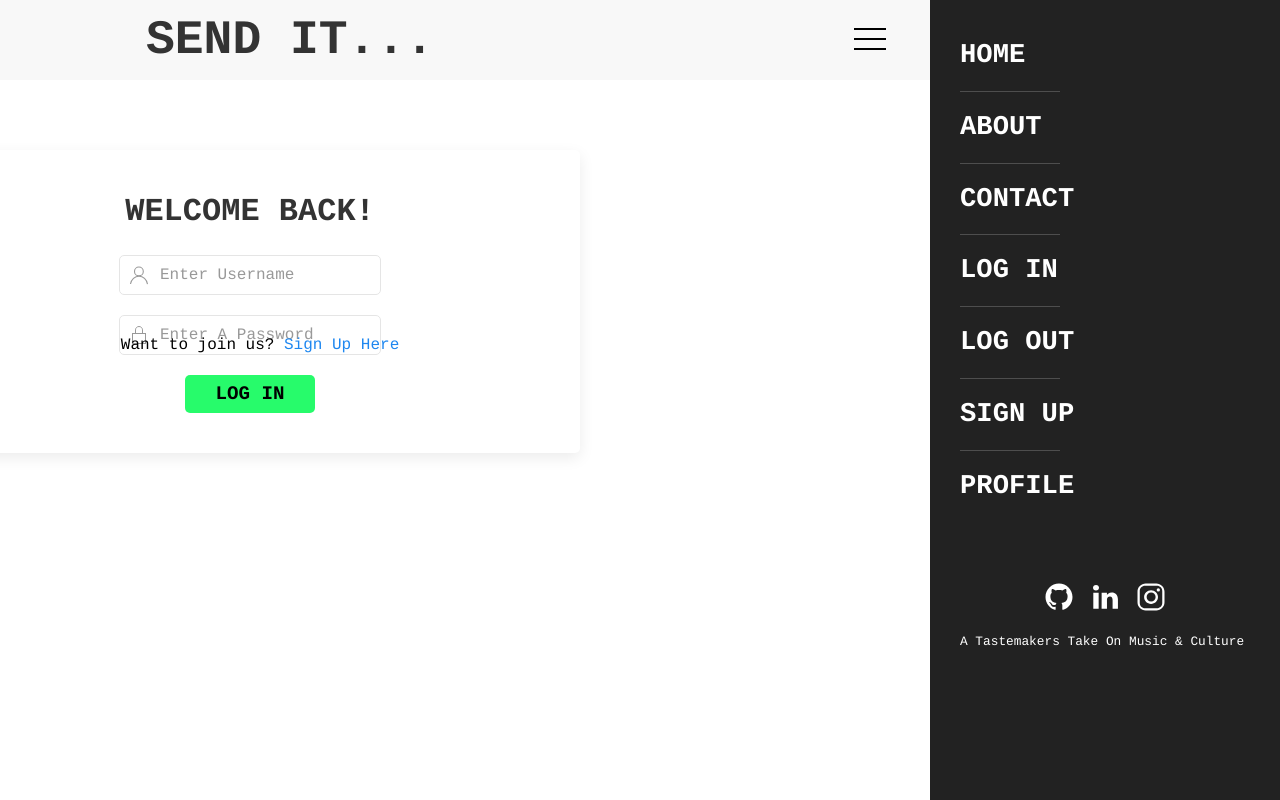
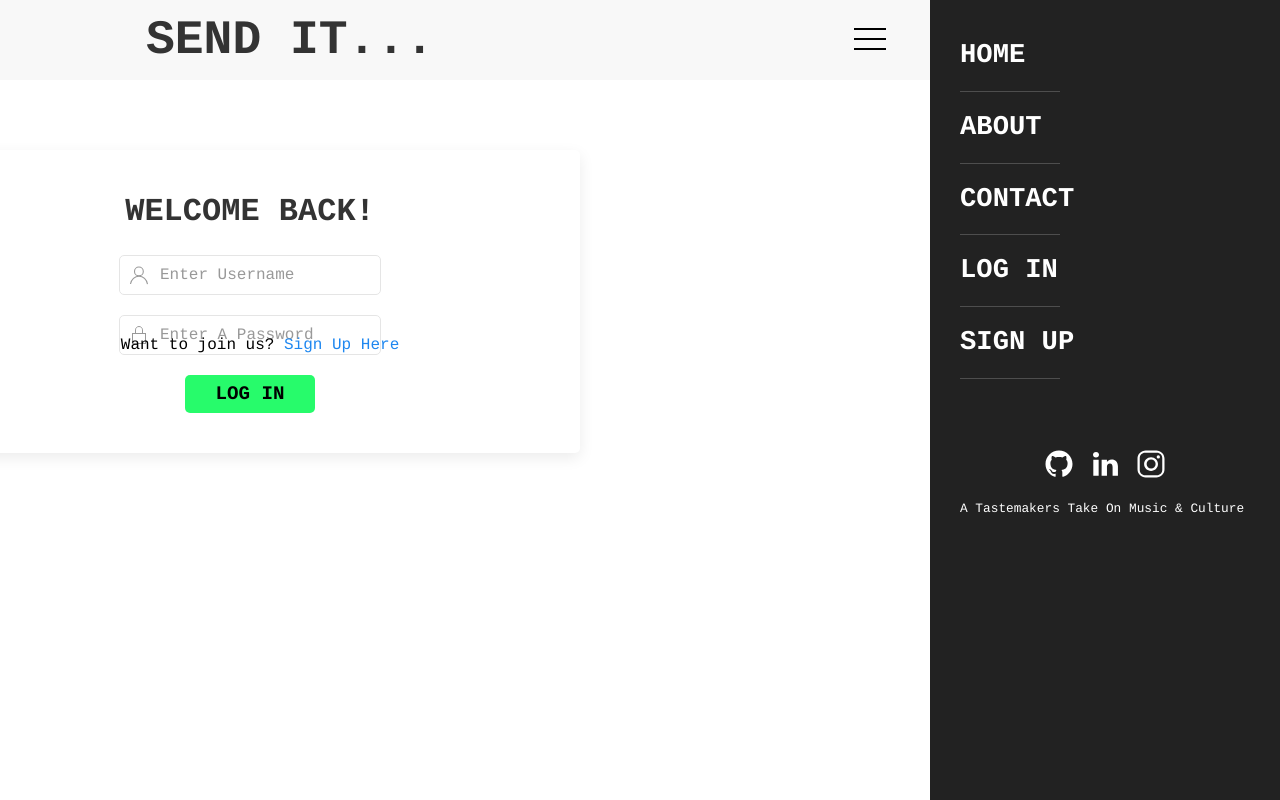
Before and after one commit to Code-Institute-Submissions/send-it-blog, a Flask app: page /login in a window 1280 px wide, after a click that opens the changed part. Run offline with Flask 2, Linux system fonts and the light colour scheme; some libraries are stand-ins or nearby versions; some web fonts are replaced.

Commit message:
Add full user authentication and update navbar accordingly

```diff
--- a/templates/base.html
+++ b/templates/base.html
@@ -39,13 +39,17 @@
               <hr class="uk-divider-small uk-margin-small">
               <li><a href="#" class="nav__item">CONTACT</a></li>
               <hr class="uk-divider-small uk-margin-small">
-              <li><a href="{{ url_for('login') }}" class="nav__item">LOG IN</a></li>
-              <hr class="uk-divider-small uk-margin-small">
-              <li><a href="{{ url_for('logout') }}" class="nav__item">LOG OUT</a></li>
-              <hr class="uk-divider-small uk-margin-small">
-              <li><a href="{{ url_for('register') }}" class="nav__item">SIGN UP</a></li>
-              <hr class="uk-divider-small uk-margin-small">
-              <li><a href="{{ url_for('profile', username=session['user']) }}" class="nav__item">PROFILE</a></li>
+              {% if session.user %}
+                <li><a href="{{ url_for('profile', username=session['user']) }}" class="nav__item">PROFILE</a></li>
+                <hr class="uk-divider-small uk-margin-small">
+                <li><a href="{{ url_for('logout') }}" class="nav__item">LOG OUT</a></li>
+                <hr class="uk-divider-small uk-margin-small">
+              {% else %}
+                <li><a href="{{ url_for('login') }}" class="nav__item">LOG IN</a></li>
+                <hr class="uk-divider-small uk-margin-small">
+                <li><a href="{{ url_for('register') }}" class="nav__item">SIGN UP</a></li>
+                <hr class="uk-divider-small uk-margin-small">
+              {% endif %}
 
               <div class="social__links uk-margin-large-top">
                 <a href="" class="social__icon" uk-icon="icon: github; ratio: 1.5;"></a>
```
